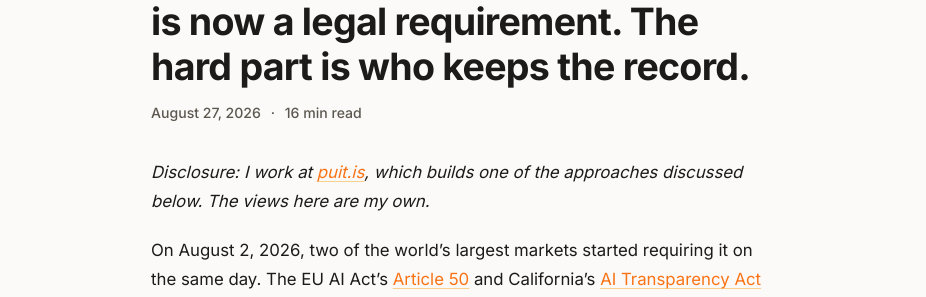
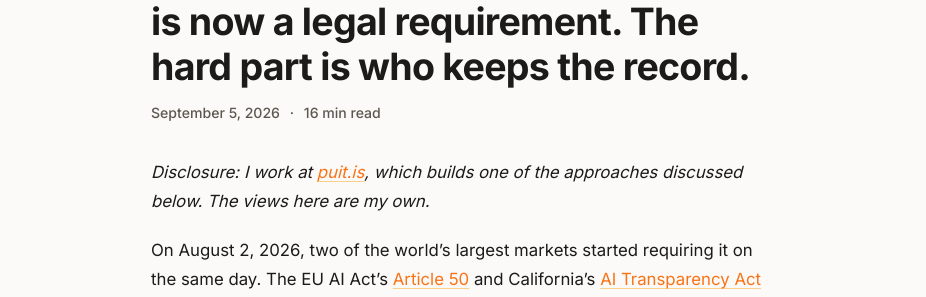
Before and after one commit to danielefrisanco/danielefrisanco.github.io, a Jekyll site: the page built from _posts/2026-09-05-proving-where-media-comes-from.md, in a window 1280 px wide and 900 px high. Shown: the part 242-539 px from the top of the window, without its empty margins (177-1103 px from the left). Built offline with Jekyll 4.4.1, drawn with Linux system fonts in a browser that asks for light colours.

Commit message:
Date the provenance post to 5 September 2026
Renames the file and updates the front matter. The permalink is
/blog/:title/, so the published URL is unaffected.

Co-Authored-By: Claude Opus 5 <noreply@anthropic.com>

```diff
--- a/_posts/2026-08-27-proving-where-media-comes-from.md
+++ b/_posts/2026-09-05-proving-where-media-comes-from.md
@@ -1,7 +1,7 @@
 ---
 layout: post
 title: "Proving where media comes from is now a legal requirement. The hard part is who keeps the record."
-date: 2026-08-27 11:00:00 +0200
+date: 2026-09-05 11:00:00 +0200
 description: "The EU AI Act's Article 50 and California's SB 942 took effect on the same day. What is actually deployed for media provenance — generation-time watermarks, C2PA credentials, fingerprinting — why the industry says no single layer is enough, and where puit.is fits."
 tags: [Provenance, C2PA, Watermarking, EU AI Act, Media Integrity]
 ---
```
